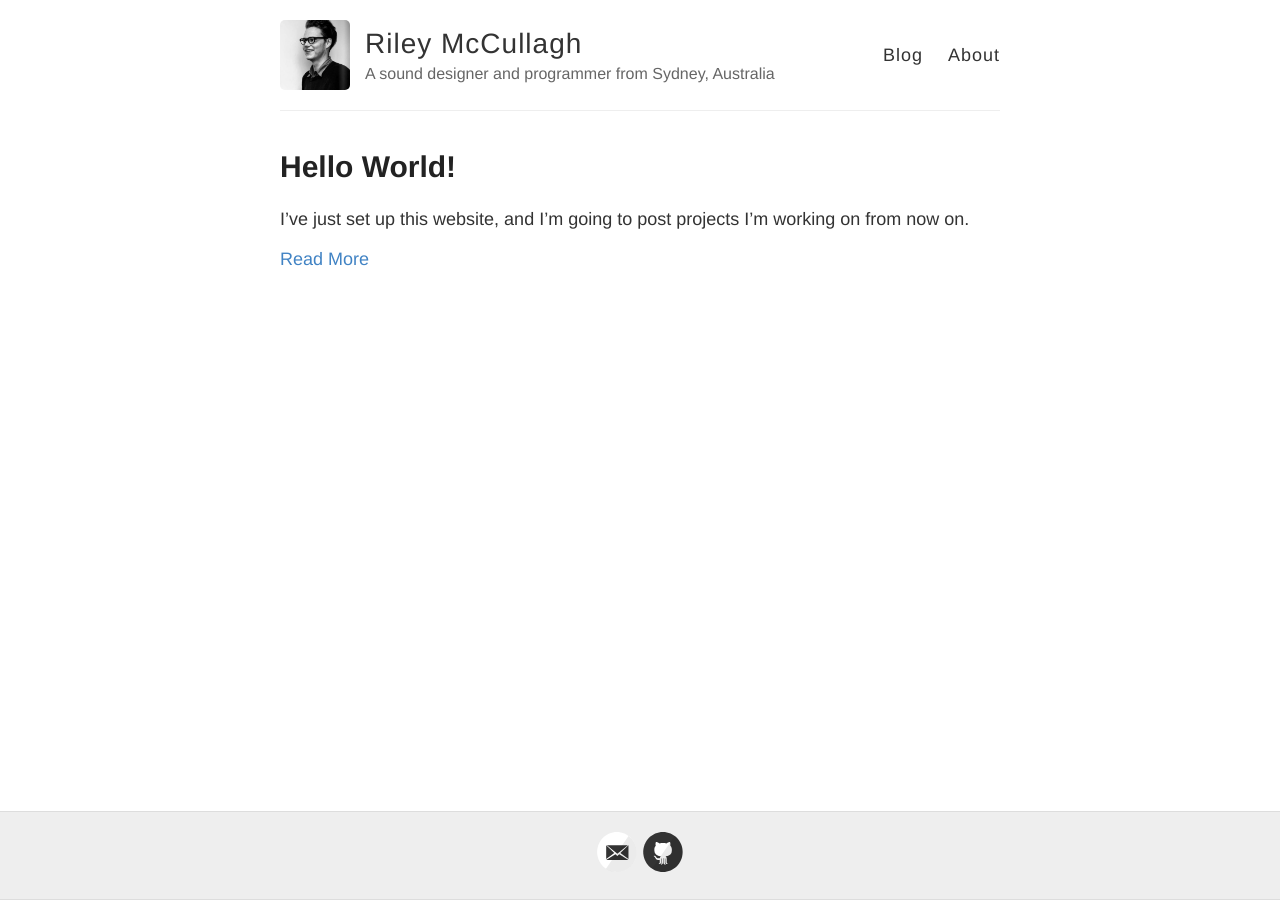
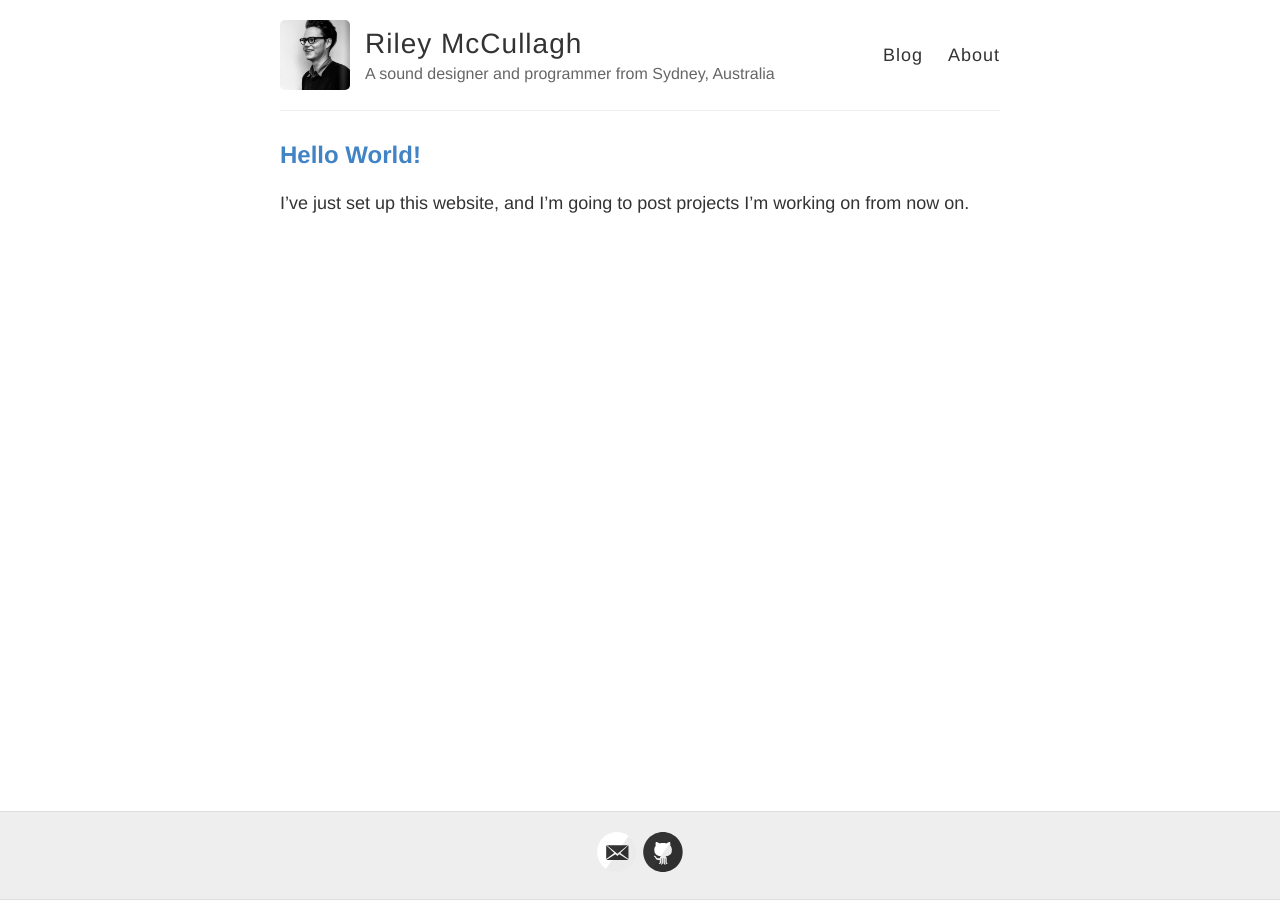
Before and after one commit to rileymccullagh/portfolio, a Jekyll site: the page built from docs/index.html, in a window 1280 px wide. Built offline with Jekyll 4.4.1, drawn with Linux system fonts in a browser that asks for light colours.

Commit message:
removed read more

```diff
--- a/docs/index.html
+++ b/docs/index.html
@@ -6,13 +6,12 @@
   {% for post in site.posts %}
     <article class="post">
 
-      <h1><a href="{{ site.baseurl }}{{ post.url }}">{{ post.title }}</a></h1>
+      <h2><a href="{{ site.baseurl }}{{ post.url }}">{{ post.title }}</a></h2>
 
       <div class="entry">
         {{ post.excerpt }}
       </div>
 
-      <a href="{{ site.baseurl }}{{ post.url }}" class="read-more">Read More</a>
     </article>
   {% endfor %}
 </div>
```
